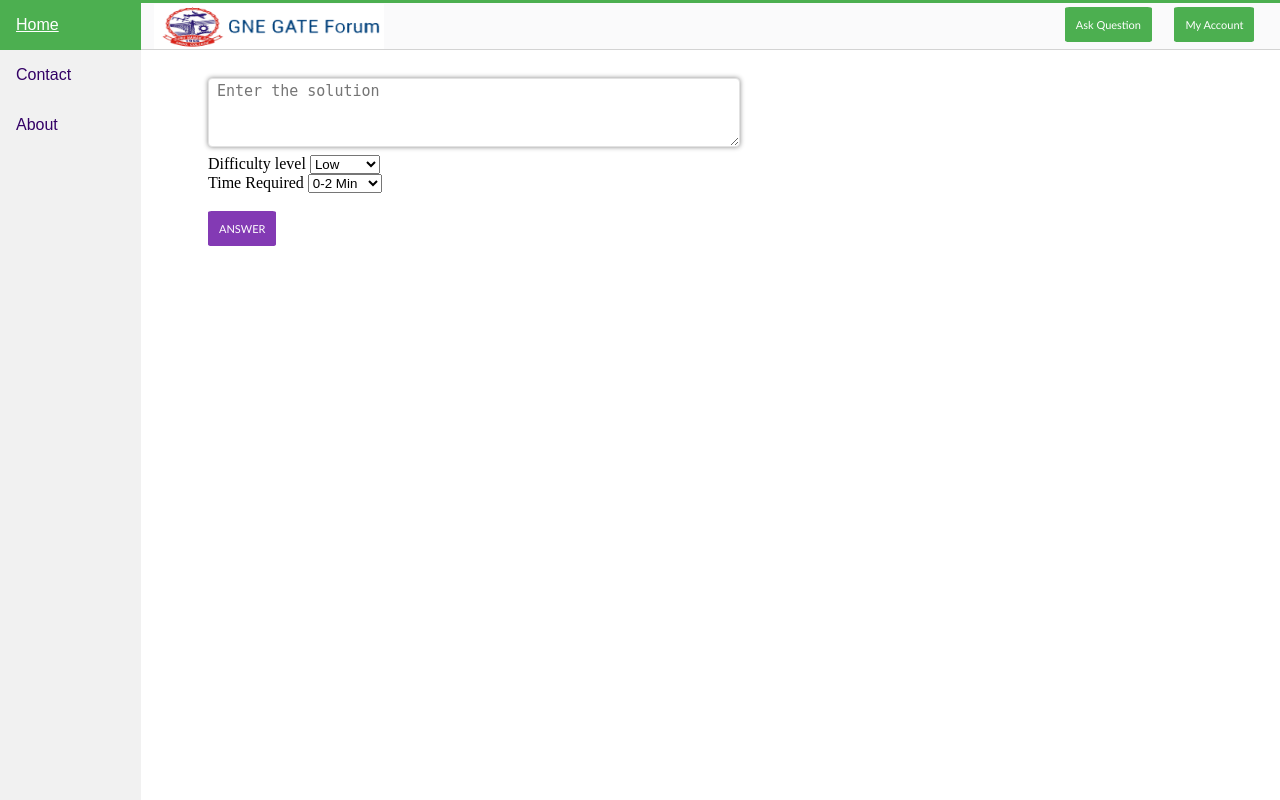
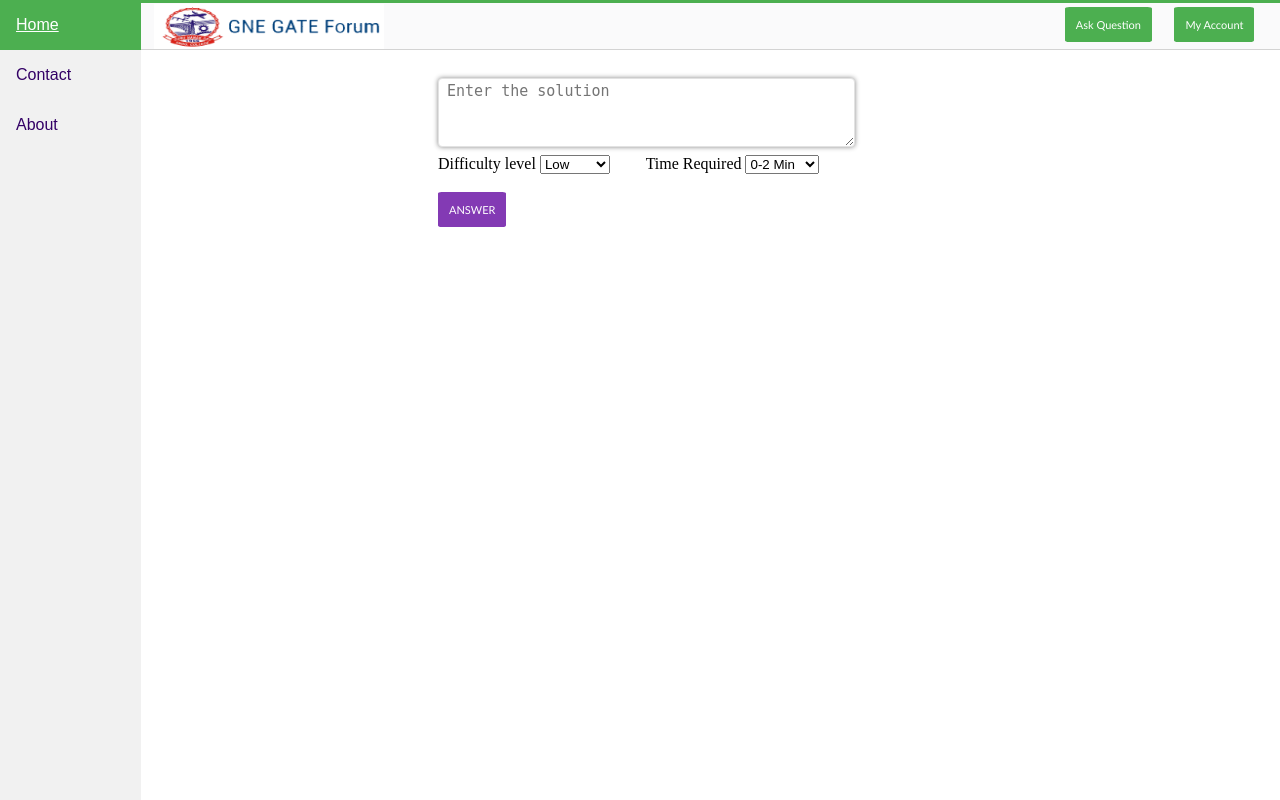
Before and after one commit to ahampriyanshu/vaachaal, a PHP site: page /addans.php in a window 1280 px wide. Run offline with PHP 8.4, Linux system fonts and the light colour scheme; data that the repository does not hold is empty.

Commit message:
Update addans.php

```diff
--- a/addans.php
+++ b/addans.php
@@ -25,13 +25,31 @@
     margin: auto;
     overflow-y: hidden;
 }
+#answerbox{
+  padding-left: 230px;
+}
+#submitans {
+  padding-left: 300px;
+  background-color:#833AB4;
+  color: white;
+  padding: 11px;
+  font-size: 11px;
+  border: none;
+  cursor: pointer;
+  font-weight: light;
+        font-family:'Trebuchet MS', sans-serif;
+        border-radius: 5%;
+}
+#submitans:hover, #submitans:focus {
+  background-color: #DB4437;
+}
 </style>
 </head>
 <body >
 <?php
 $ID = $_POST['id'];
 
-$sql = "SELECT id,title,content,level,tym,branch,username,datetym FROM questions WHERE id = '$ID'";
+$sql = "SELECT id,content,level,tym,branch,username,datetym FROM questions WHERE id = '$ID'";
 $result = $con->query($sql);
 
 if ($result->num_rows > 0)
@@ -50,6 +68,7 @@ if ($result->num_rows > 0)
         <?php
 endwhile;
      ?>
+     <div class="answerbox" id="answerbox" >
 <form name="addform" action="postans.php" method="POST">
 <textarea name="content" class="input_text" cols="50" rows="3" placeholder="Enter the solution" required></textarea>
         <div class="form-group">
@@ -58,9 +77,7 @@ endwhile;
               <option value="Low">Low</option>
               <option value="Medium">Medium</option>
               <option value="High">High</option>
-            </select>
-          </div>
-          <div class="form-group">
+            </select>&emsp;&emsp;
             <label>Time Required</label>
             <select name="tym" class="form-control">
               <option value="0-2 min">0-2 Min</option>
@@ -69,8 +86,9 @@ endwhile;
             </select>
           </div>
 <input type="hidden" name="qid" value="<?php echo $ID;?>"><br>
-<button type="submit" class="submit2">ANSWER</button>
+<button type="submit" id="submitans">ANSWER</button>
   </form>
 </div>
 </div>
+</div>
 </body>
```
